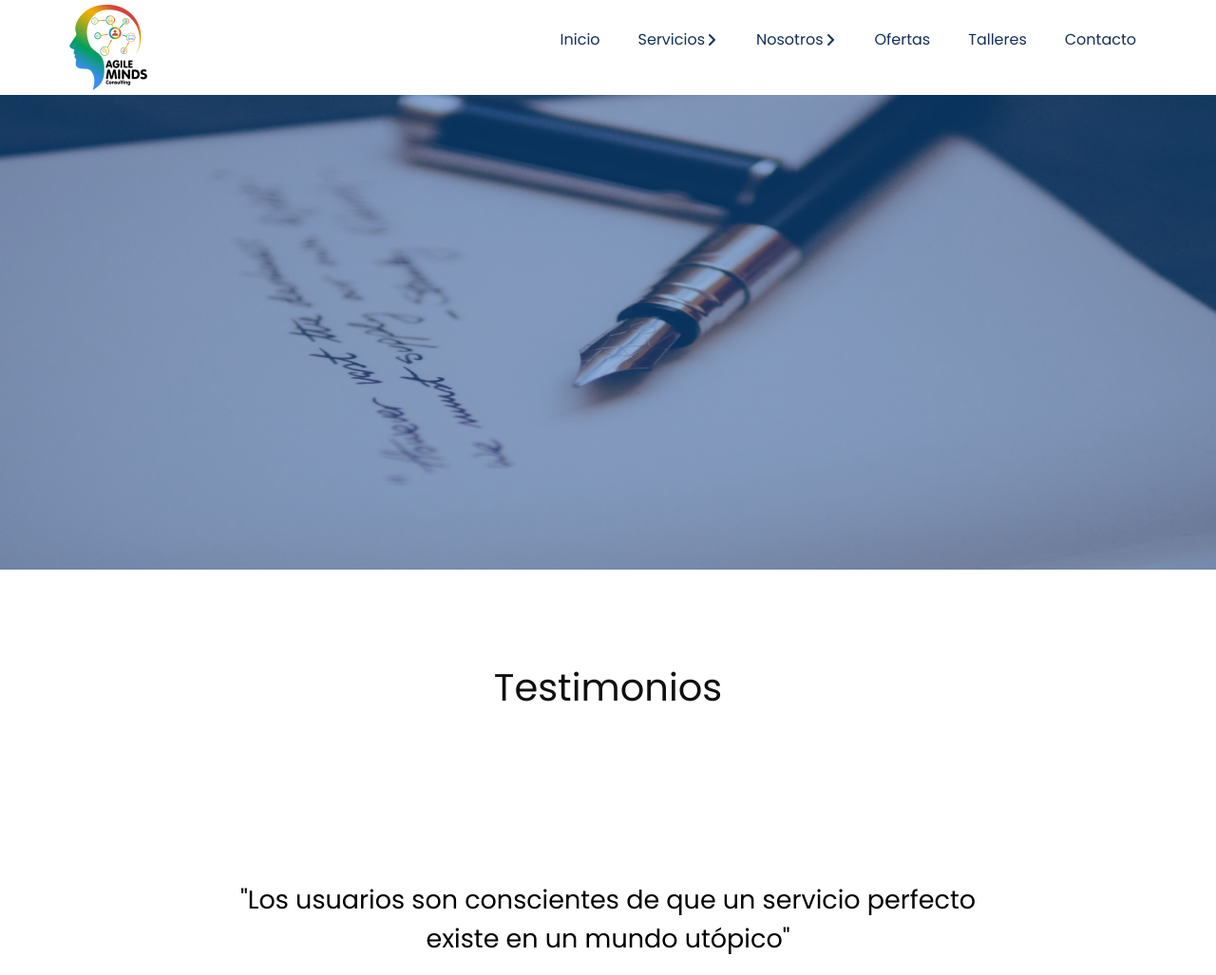
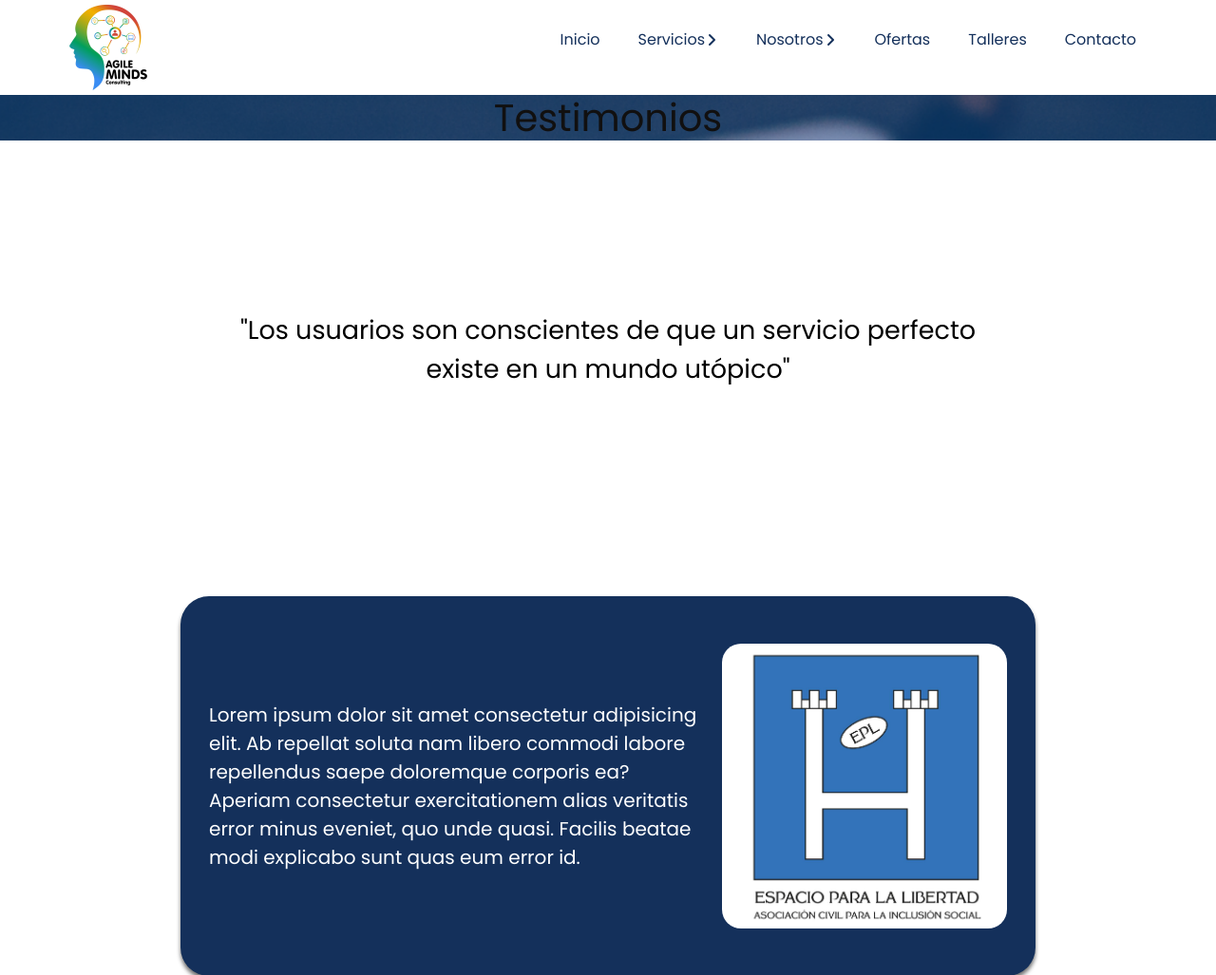
Before and after one commit to Gaby-1628/Consultora, a PHP site: page /testimonios.html in a window 1280 px wide. Shown: the top 1027 px of the page at 95% size. Run offline with PHP 8.4, Linux system fonts and the light colour scheme; some libraries are stand-ins or nearby versions.

Commit message:
prueba de form

```diff
--- a/css/style.css
+++ b/css/style.css
@@ -991,14 +991,15 @@ footer {
 /* ---------------------- TESTIMONIOS ------------------------- */
 /* ------------------------------------------------------------ */
 
-#banner img {
-width: 100%;
-height: 600px;
-}
 
 
 
-#banner h1{
+#banner-testimonios{
+    background: url(img/Contact.png);
+    background-size: cover;
+}
+
+#banner-testimonios h1{
     color: #111010;
     text-align: center;
  padding-top: 100px;
--- a/testimonios.html
+++ b/testimonios.html
@@ -86,9 +86,9 @@
         </section>
     </nav>
 
-    <section id="banner">
-        <img src="Img/Contact.png "  alt="">
-        <h1>Testimonios</h1>
+    <section id="banner-testimonios">
+       <h1>Testimonios</h1>
+
     </section>
 
     <section id="testi">
```
Also changed, not shown: php/contacto.php (+14 -17 lines).
